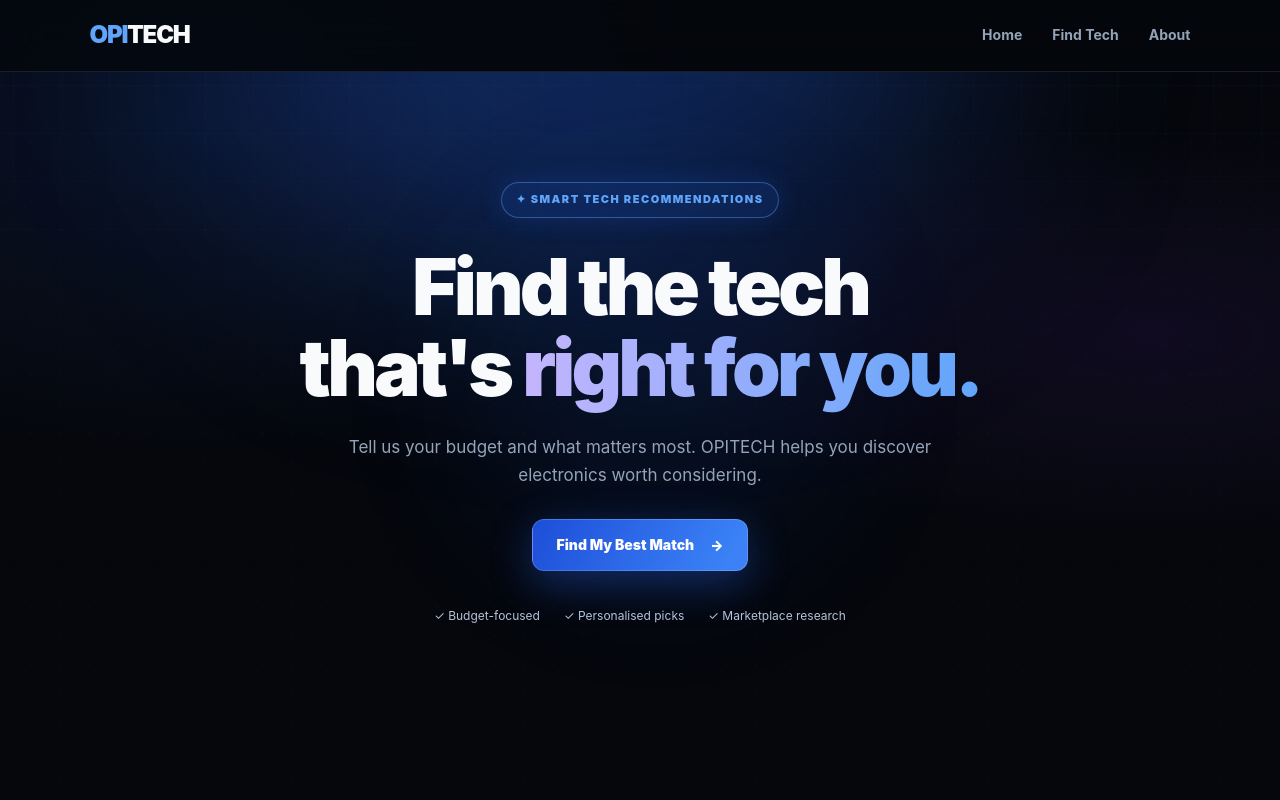
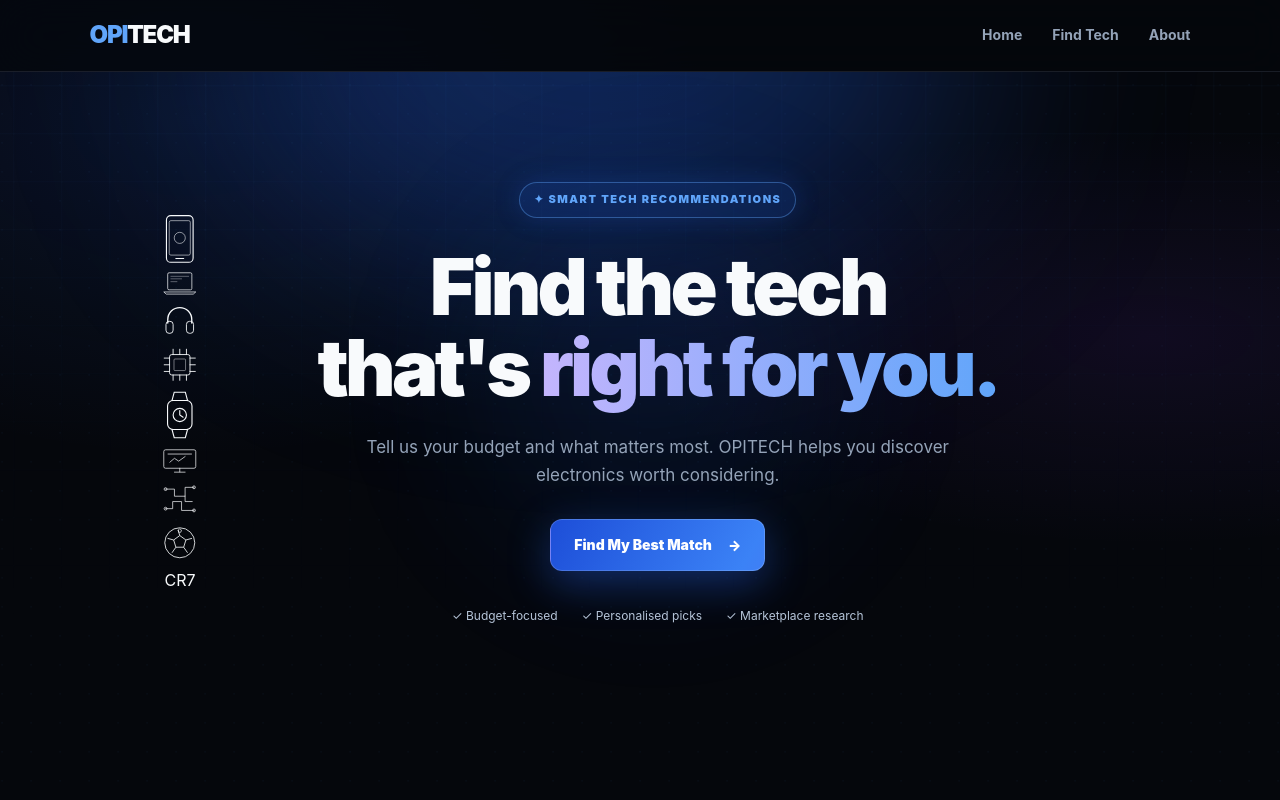
Before and after one commit to Aizen-1862/OptiTech, a plain HTML site: page index.html in a window 1280 px wide. Shown: the top 800 px of the page. Drawn offline with Linux system fonts and the light colour scheme.

Commit message:
Update version numbers and add floating tech elements
Updated version numbers for stylesheet and script files. Added floating tech objects as decorative elements in the hero section.

```diff
--- a/index.html
+++ b/index.html
@@ -7,8 +7,8 @@
   <meta name="theme-color" content="#05070c">
   <meta name="description" content="Find electronics that fit your budget and needs with OPITECH AI.">
   <title>OPITECH — Find Your Best Tech</title>
-  <link rel="stylesheet" href="style.css?v=11">
-  <script src="script.js?v=11" defer></script>
+  <link rel="stylesheet" href="style.css?v=12">
+  <script src="script.js?v=12" defer></script>
 </head>
 <body>
   <header class="header">
@@ -22,7 +22,86 @@
 
   <main>
     <section class="hero" id="home">
+
       <div class="hero-glow"></div>
+
+      <!-- FLOATING TECH OBJECTS: DECORATIVE WEBSITE ELEMENTS -->
+      <div class="tech-float-layer" aria-hidden="true">
+
+        <div class="floating-tech tech-phone">
+          <svg viewBox="0 0 64 90" fill="none">
+            <rect x="8" y="3" width="48" height="84" rx="8" stroke="currentColor" stroke-width="2"/>
+            <rect x="13" y="12" width="38" height="62" rx="3" stroke="currentColor"/>
+            <path d="M25 80h14" stroke="currentColor" stroke-width="2" stroke-linecap="round"/>
+            <circle cx="32" cy="43" r="10" stroke="currentColor"/>
+          </svg>
+        </div>
+
+        <div class="floating-tech tech-laptop">
+          <svg viewBox="0 0 100 70" fill="none">
+            <rect x="16" y="5" width="68" height="48" rx="4" stroke="currentColor" stroke-width="2"/>
+            <path d="M5 59h90l-7 6H12z" stroke="currentColor" stroke-width="2" stroke-linejoin="round"/>
+            <path d="M25 15h50M25 22h30" stroke="currentColor" stroke-linecap="round"/>
+            <path d="M25 30h17" stroke="currentColor" stroke-linecap="round"/>
+          </svg>
+        </div>
+
+        <div class="floating-tech tech-headphones">
+          <svg viewBox="0 0 80 80" fill="none">
+            <path d="M13 43V35a27 27 0 0 1 54 0v8" stroke="currentColor" stroke-width="3" stroke-linecap="round"/>
+            <rect x="9" y="39" width="16" height="27" rx="7" stroke="currentColor" stroke-width="2"/>
+            <rect x="55" y="39" width="16" height="27" rx="7" stroke="currentColor" stroke-width="2"/>
+          </svg>
+        </div>
+
+        <div class="floating-tech tech-chip">
+          <svg viewBox="0 0 80 80" fill="none">
+            <rect x="17" y="17" width="46" height="46" rx="5" stroke="currentColor" stroke-width="2"/>
+            <rect x="27" y="27" width="26" height="26" rx="2" stroke="currentColor"/>
+            <path d="M25 5v12M40 5v12M55 5v12M25 63v12M40 63v12M55 63v12M5 25h12M5 40h12M5 55h12M63 25h12M63 40h12M63 55h12" stroke="currentColor" stroke-width="2" stroke-linecap="round"/>
+          </svg>
+        </div>
+
+        <div class="floating-tech tech-watch">
+          <svg viewBox="0 0 64 90" fill="none">
+            <path d="M22 4h20l4 15H18zM22 86h20l4-15H18z" stroke="currentColor" stroke-width="2"/>
+            <rect x="10" y="19" width="44" height="52" rx="10" stroke="currentColor" stroke-width="2"/>
+            <circle cx="32" cy="45" r="12" stroke="currentColor" stroke-width="2"/>
+            <path d="M32 37v8l6 4" stroke="currentColor" stroke-width="2" stroke-linecap="round"/>
+          </svg>
+        </div>
+
+        <div class="floating-tech tech-monitor">
+          <svg viewBox="0 0 100 75" fill="none">
+            <rect x="5" y="5" width="90" height="52" rx="5" stroke="currentColor" stroke-width="2"/>
+            <path d="M50 57v10M35 68h30M17 17h66" stroke="currentColor" stroke-width="2" stroke-linecap="round"/>
+            <path d="m22 40 13-11 12 8 18-13" stroke="currentColor" stroke-width="2" stroke-linecap="round" stroke-linejoin="round"/>
+          </svg>
+        </div>
+
+        <div class="floating-tech tech-circuit">
+          <svg viewBox="0 0 100 100" fill="none">
+            <path d="M10 20h25v20h30V15h25M10 75h20V55h25v25h35M65 40v15h20" stroke="currentColor" stroke-width="2" stroke-linecap="round" stroke-linejoin="round"/>
+            <circle cx="10" cy="20" r="4" stroke="currentColor" stroke-width="2"/>
+            <circle cx="90" cy="15" r="4" stroke="currentColor" stroke-width="2"/>
+            <circle cx="10" cy="75" r="4" stroke="currentColor" stroke-width="2"/>
+            <circle cx="90" cy="80" r="4" stroke="currentColor" stroke-width="2"/>
+          </svg>
+        </div>
+
+        <!-- Tiny football easter egg -->
+        <div class="floating-tech tech-football">
+          <svg viewBox="0 0 64 64" fill="none">
+            <circle cx="32" cy="32" r="27" stroke="currentColor" stroke-width="1.5"/>
+            <path d="m32 19 11 8-4 13H25l-4-13zM32 19l-3-10M43 27l11-3M39 40l7 10M25 40l-7 10M21 27 10 24" stroke="currentColor" stroke-width="1.5" stroke-linejoin="round"/>
+            <path d="m29 9 3-2 3 2-1 4h-4z" stroke="currentColor" stroke-width="1.2"/>
+          </svg>
+          <span>CR7</span>
+        </div>
+
+      </div>
+      <!-- END FLOATING TECH OBJECTS -->
+
       <div class="hero-content">
         <div class="badge">✦ SMART TECH RECOMMENDATIONS</div>
         <h1>Find the tech<br>that's <span>right for you.</span></h1>
```
